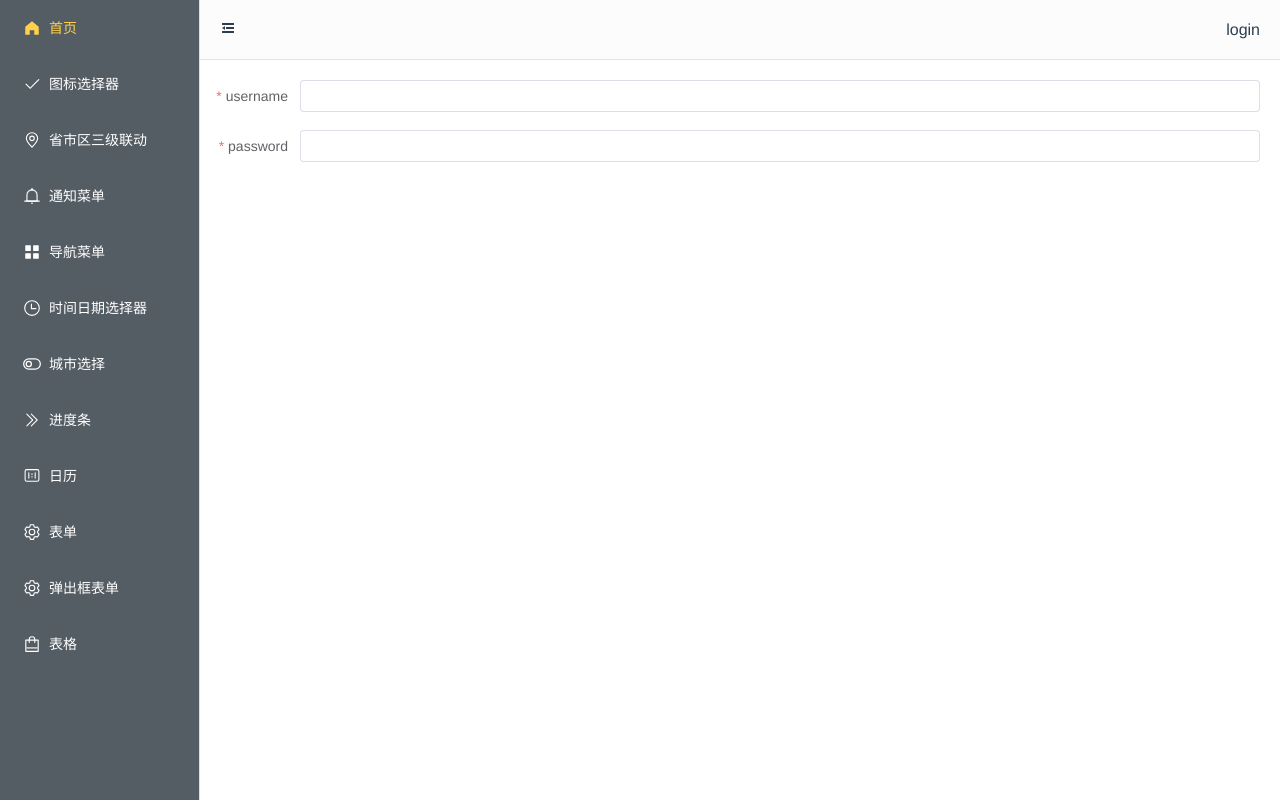
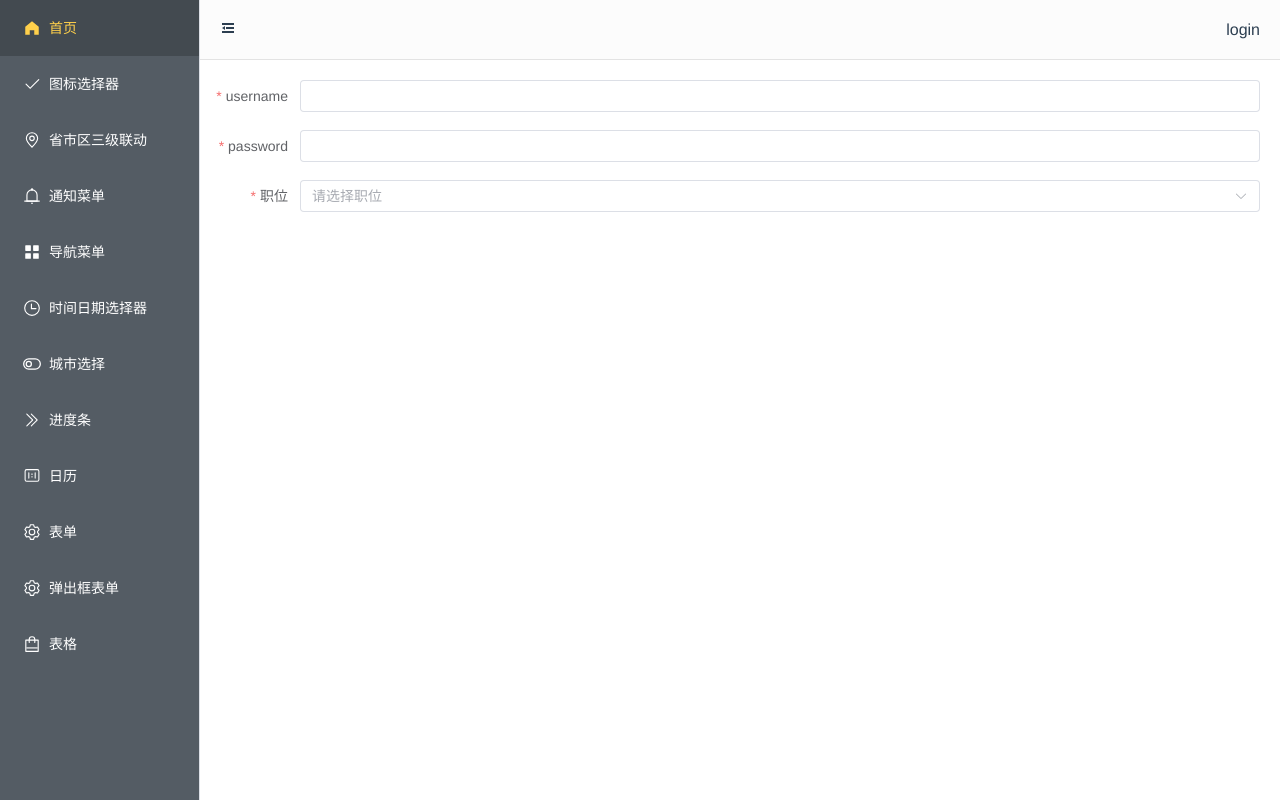
Before and after one commit to shenshuai89/ming-pro, a Vue app: page /form in a window 1280 px wide. Built offline with nearby package versions, Linux system fonts and the light colour scheme.

Commit message:
feat: 完成form表单组件下拉菜单列表展示

```diff
--- a/src/components/form/src/index.vue
+++ b/src/components/form/src/index.vue
@@ -6,11 +6,11 @@
     :rules="rules"
     :validate-on-rule-change="false"
   >
+    <template v-for="(item, idx) in options" :key="idx">
       <el-form-item
-      v-for="(item, idx) in options"
         :prop="item.prop"
         :label="item.label"
-      :key="idx"
+        v-if="!item.children || item.children.length === 0"
       >
         <component
           v-bind="item.attrs"
@@ -18,6 +18,29 @@
           v-model="model[item.prop]"
         ></component>
       </el-form-item>
+      <el-form-item
+        :prop="item.prop"
+        :label="item.label"
+        v-if="item.children && item.children.length > 0"
+      >
+        <component
+          v-bind="item.attrs"
+          :placeholder="item.placeholder"
+          :is="`el-${item.type}`"
+          v-model="model[item.prop]"
+        >
+          <!-- 渲染selection复选框的options内容 -->
+          <component
+            v-for="(child, i) in item.children"
+            :key="i"
+            :label="child.label"
+            :value="child.value"
+            :is="`el-${child.type}`"
+          >
+          </component>
+        </component>
+      </el-form-item>
+    </template>
   </el-form>
 </template>
 
@@ -39,6 +62,9 @@ const initForm = () => {
   if (props.options && props.options.length > 0) {
     let transformMode: any = {};
     let transformRule: any = {};
+    // 转换props中的options数据,转化出model和rules需要的格式
+    // model -> {"username": "", "password": ""}
+    // rules -> {"username": [...], "password": [...]}
     props.options.map((op: FormOptions) => {
       transformMode[op.prop!] = op.value;
       transformRule[op.prop!] = op.rules;
--- a/src/components/form/src/types/types.ts
+++ b/src/components/form/src/types/types.ts
@@ -33,7 +33,7 @@ export interface FormOptions {
   // 表单项的占位符
   placeholder?: string;
   // 表单项的标识
-  prop?: string,
+  prop?: string;
   // 表单元素特有的属性
   attrs?: {
     // css样式
@@ -42,4 +42,8 @@ export interface FormOptions {
     showPassword?: boolean;
     disabled?: boolean;
   };
+  // 表单项的子元素
+  children?: FormOptions[];
+  // CSSProperties设置style样式
+  style?: CSSProperties;
 }
--- a/src/views/form.vue
+++ b/src/views/form.vue
@@ -34,6 +34,42 @@ let options: FormOptions[] = [
       clearable: true,
     },
   },
+  {
+    type: "select",
+    value: "",
+    placeholder: "请选择职位",
+    prop: "role",
+    label: "职位",
+    attrs: {
+      style: {
+        width: "100%",
+      },
+    },
+    rules: [
+      {
+        required: true,
+        message: "职位不能为空",
+        trigger: "change",
+      },
+    ],
+    children: [
+      {
+        type: "option",
+        label: "经理",
+        value: "1",
+      },
+      {
+        type: "option",
+        label: "主管",
+        value: "2",
+      },
+      {
+        type: "option",
+        label: "员工",
+        value: "3",
+      },
+    ],
+  },
 ];
 </script>
 <style lang="scss" scoped></style>
```
Lines whose indentation alone changed are shown as unchanged.
